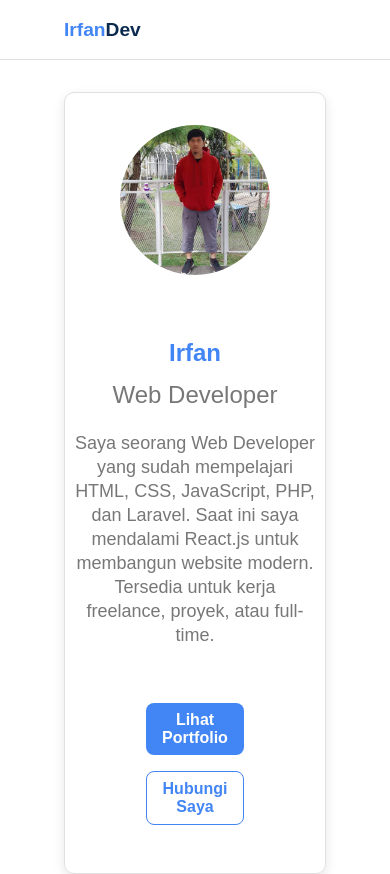
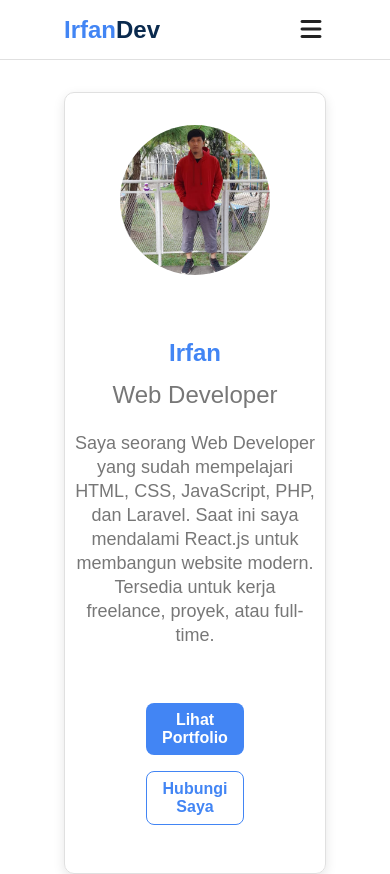
Before and after one commit to Irfan2202/myportfolio-reactjs, a React (Vite) app: page / in a window 390 px wide. Shown: the top 874 px of the page. Built offline with nearby package versions, Linux system fonts and the light colour scheme.

Commit message:
navbar usestate

```diff
--- a/index.html
+++ b/index.html
@@ -5,10 +5,6 @@
     <link rel="icon" type="image/svg+xml" href="/vite.svg" />
     <meta name="viewport" content="width=device-width, initial-scale=1.0" />
     <title>portfolio</title>
-    <link
-      rel="stylesheet"
-      href="https://cdnjs.cloudflare.com/ajax/libs/font-awesome/6.5.0/css/all.min.css"
-    />
   </head>
   <body>
     <div id="root"></div>
--- a/package.json
+++ b/package.json
@@ -10,6 +10,7 @@
     "preview": "vite preview"
   },
   "dependencies": {
+    "@fortawesome/fontawesome-free": "^7.0.1",
     "react": "^19.1.1",
     "react-dom": "^19.1.1",
     "react-slick": "^0.31.0",
--- a/src/components/About/About.module.css
+++ b/src/components/About/About.module.css
@@ -14,7 +14,7 @@ section.about {
 .content {
   display: flex;
   flex-wrap: wrap;
-  margin: 2rem 10rem;
+  margin: 2rem 8rem;
   padding: 1rem 2rem;
   border: 1px solid #e0e0e0;
   border-radius: 10px;
@@ -35,7 +35,12 @@ section.about {
 .column {
   flex: 1 1 50%;
 }
-
+@media screen and (max-width: 991px) {
+  .content {
+    margin: 1rem;
+    padding: 1rem;
+  }
+}
 @media screen and (max-width: 768px) {
   .row {
     display: flex;
--- a/src/components/Card/Card.jsx
+++ b/src/components/CardIcons/CardIcons.jsx
@@ -1,6 +1,6 @@
-import Styles from "./Card.module.css";
+import Styles from "./CardIcons.module.css";
 import "../../index.css";
-function Card({ icon, title }) {
+function CardIcons({ icon, title }) {
   return (
     <div className={Styles.card}>
       <i className={icon}></i>
@@ -9,4 +9,4 @@ function Card({ icon, title }) {
   );
 }
 
-export default Card;
+export default CardIcons;
--- a/src/components/Navbar/Navbar.jsx
+++ b/src/components/Navbar/Navbar.jsx
@@ -1,14 +1,32 @@
+import { useState } from "react";
 import styles from "./Navbar.module.css";
+import "@fortawesome/fontawesome-free/css/all.min.css"; // pastikan diimpor
 
 function Navbar() {
+  const [menuOpen, setMenuOpen] = useState(false);
+
   return (
     <header className={styles.navbar}>
       <div className={styles.container}>
         <a href="#" className={styles.brand}>
           Irfan<span>Dev</span>
         </a>
-        <nav>
-          <ul className={styles.navLinks}>
+
+        <button
+          className={styles.hamburger}
+          onClick={() => setMenuOpen(!menuOpen)}
+          aria-label="Toggle menu"
+        >
+          <i
+            className={menuOpen ? "fa-solid fa-xmark" : "fa-solid fa-bars"}
+          ></i>
+        </button>
+
+        <ul
+          className={`${styles.navLinks} ${
+            menuOpen ? styles.navLinksActive : ""
+          }`}
+        >
           <li>
             <a href="#">Beranda</a>
           </li>
@@ -28,7 +46,6 @@ function Navbar() {
             <a href="#contact">Kontak</a>
           </li>
         </ul>
-        </nav>
       </div>
     </header>
   );
--- a/src/components/Navbar/Navbar.module.css
+++ b/src/components/Navbar/Navbar.module.css
@@ -10,14 +10,11 @@
   border-bottom: 1px solid #e0e0e0;
 }
 
-.navbar .container {
+.container {
   display: flex;
   justify-content: space-between;
   align-items: center;
   height: 100%;
-}
-
-.container {
   margin: 0 auto;
   padding: 0 4rem;
 }
@@ -47,19 +44,40 @@
   color: var(--color-primary);
 }
 
+.hamburger {
+  display: none;
+  background: none;
+  border: none;
+  cursor: pointer;
+  font-size: 1.5rem;
+  color: #222;
+}
 @media screen and (max-width: 991px) {
   .navLinks {
-    gap: 0.5rem;
+    display: flex;
+    gap: 1rem;
+    font-size: var(--font-base);
   }
 }
 @media screen and (max-width: 768px) {
-  .navbar {
-    height: 60px;
-  }
   .navLinks {
     display: none;
+    flex-direction: column;
+    background: var(--color-light);
+    position: absolute;
+    top: 60px;
+    right: 0;
+    width: 100%;
+    padding: 1rem;
+    border: 1px solid #e0e0e0;
+    border-radius: 0 0 10px 10px;
   }
-  .brand {
-    font-size: 1.2rem;
+
+  .navLinksActive {
+    display: flex;
+  }
+
+  .hamburger {
+    display: block;
   }
 }
--- a/src/components/Skill/Skill.jsx
+++ b/src/components/Skill/Skill.jsx
@@ -1,5 +1,5 @@
 import Slider from "react-slick";
-import Card from "../Card/Card";
+import CardIcons from "../CardIcons/CardIcons";
 import Styles from "./Skill.module.css";
 import "../../index.css";
 import "slick-carousel/slick/slick.css";
@@ -15,7 +15,6 @@ function Skill() {
     { id: 6, icon: "fa-brands fa-bootstrap", title: "Bootstrap" },
   ];
 
-  // pengaturan carousel berjalan terus (marquee)
   const settings = {
     infinite: true,
     autoplay: true,
@@ -42,7 +41,7 @@ function Skill() {
   };
 
   return (
-    <section className={Styles.skill}>
+    <section className={Styles.skill} id="skill">
       <div className="container">
         <div className={Styles.content}>
           <h1 className="title">Keahlian Teknis</h1>
@@ -50,7 +49,7 @@ function Skill() {
         </div>
         <Slider {...settings}>
           {icons.map((item) => (
-            <Card key={item.id} icon={item.icon} title={item.title} />
+            <CardIcons key={item.id} icon={item.icon} title={item.title} />
           ))}
         </Slider>
       </div>
--- a/src/main.jsx
+++ b/src/main.jsx
@@ -2,6 +2,8 @@ import { StrictMode } from "react";
 import { createRoot } from "react-dom/client";
 import "./index.css";
 import App from "./App.jsx";
+import "@fortawesome/fontawesome-free/css/all.min.css";
+
 <link
   rel="stylesheet"
   href="https://cdnjs.cloudflare.com/ajax/libs/font-awesome/6.5.0/css/all.min.css"
```
Also changed, not shown: src/components/CardIcons/CardIcons.module.css (renamed from src/components/Card/Card.module.css), 1 other file (tests, documents, lock files or other folders). Lines whose indentation alone changed are shown as unchanged.
